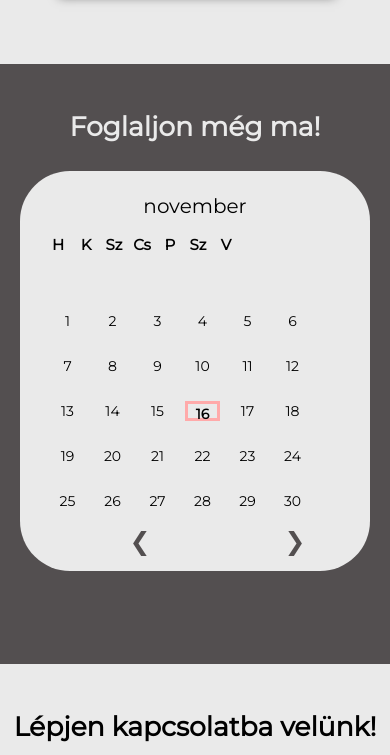
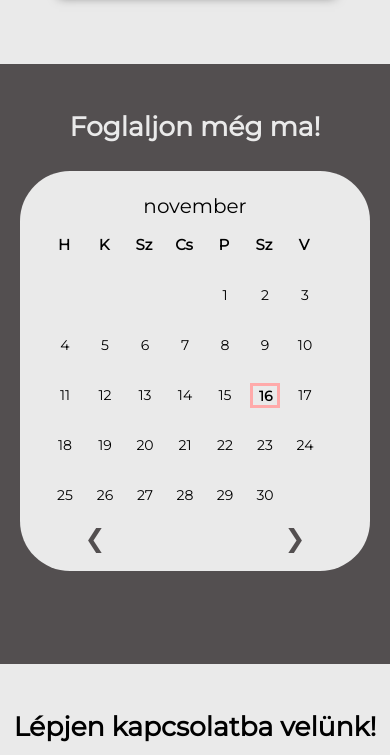
Before and after one commit to Cyri0/OfficeReservation, a PHP site: page / in a window 390 px wide. Shown: the part 2685-3440 px from the top of the page. Run offline with PHP 8.4, Linux system fonts and the light colour scheme.

Commit message:
Naptár napok nevének elcsúszás javítása

```diff
--- a/index.php
+++ b/index.php
@@ -245,7 +245,6 @@
 	</script>
 	';
 
-
 	$firstDay = strtotime(date("Y").date("m").'01');
 	$firstDay = date("D", $firstDay);
 
@@ -323,8 +322,6 @@
 			else {
 				if($day > 30) $started = false;
 			}
-
-
 	}
 
 		print '<button  id="right">&#10095</button>';
--- a/style.css
+++ b/style.css
@@ -780,19 +780,19 @@ sign {
 		width: 100%;
 	}
 	.day {
-		width: 35px;
-		height: 20px;
+		width: 30px;
+		height: 25px;
 		font-size: 13px
 		padding: 0;
 		margin-top: 20px;
 	}
 	.blankday {
-		width: 35px;
+		width: 30px;
 		height: 20px;
 	}
 	.dayName {
 		height: 20px;
-		width: 18px;
+		width: 30px;
 		font-size: 15px;
 		margin: 6px;
 		margin-left: 4px;
@@ -809,7 +809,6 @@ sign {
 		font-weight: bold;
 		line-height: 1;
 	}
-
 
 	#sendReservationButton {
 	margin-top: 10px;
@@ -859,8 +858,6 @@ sign {
 	margin: auto;
 	width: 300px;
 	line-height: 30px;
-}
-
 }
 
 #messageBox{
```
Also changed, not shown: test.php (added, +28 -0 lines).
